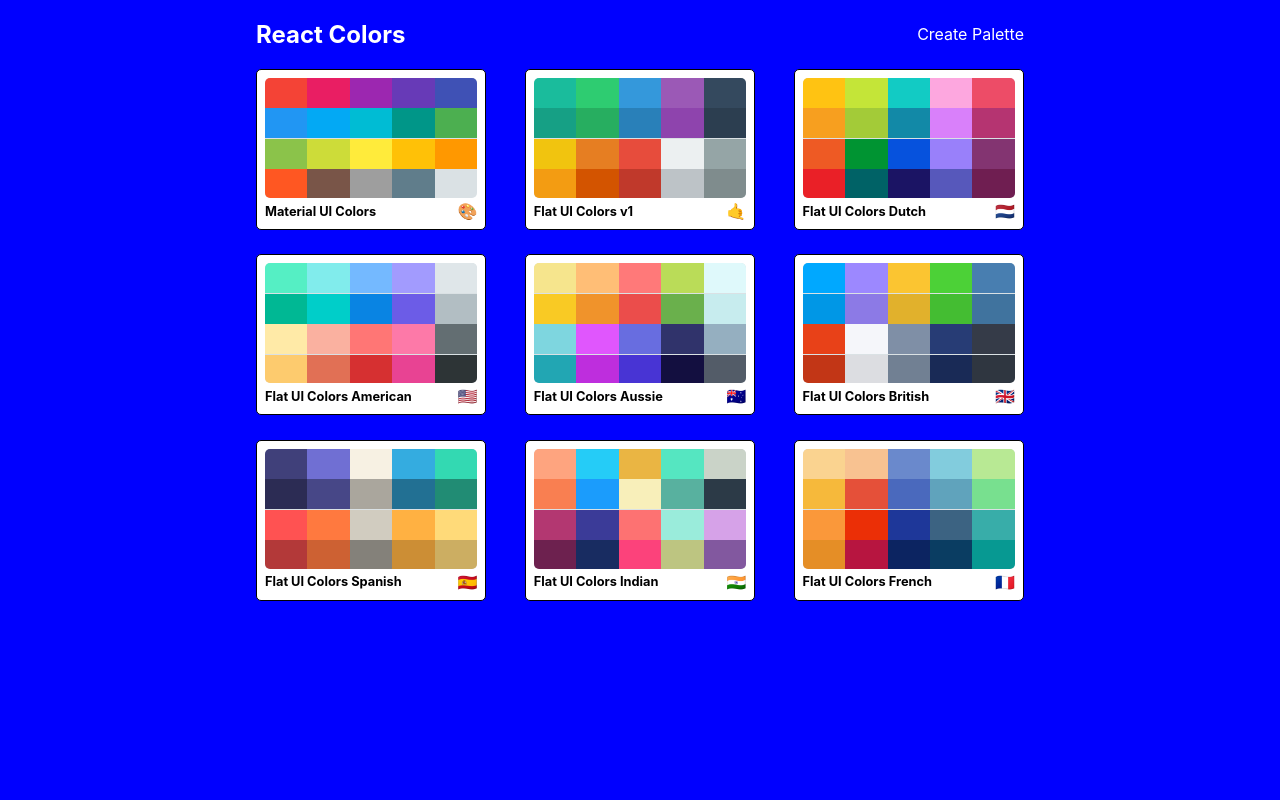
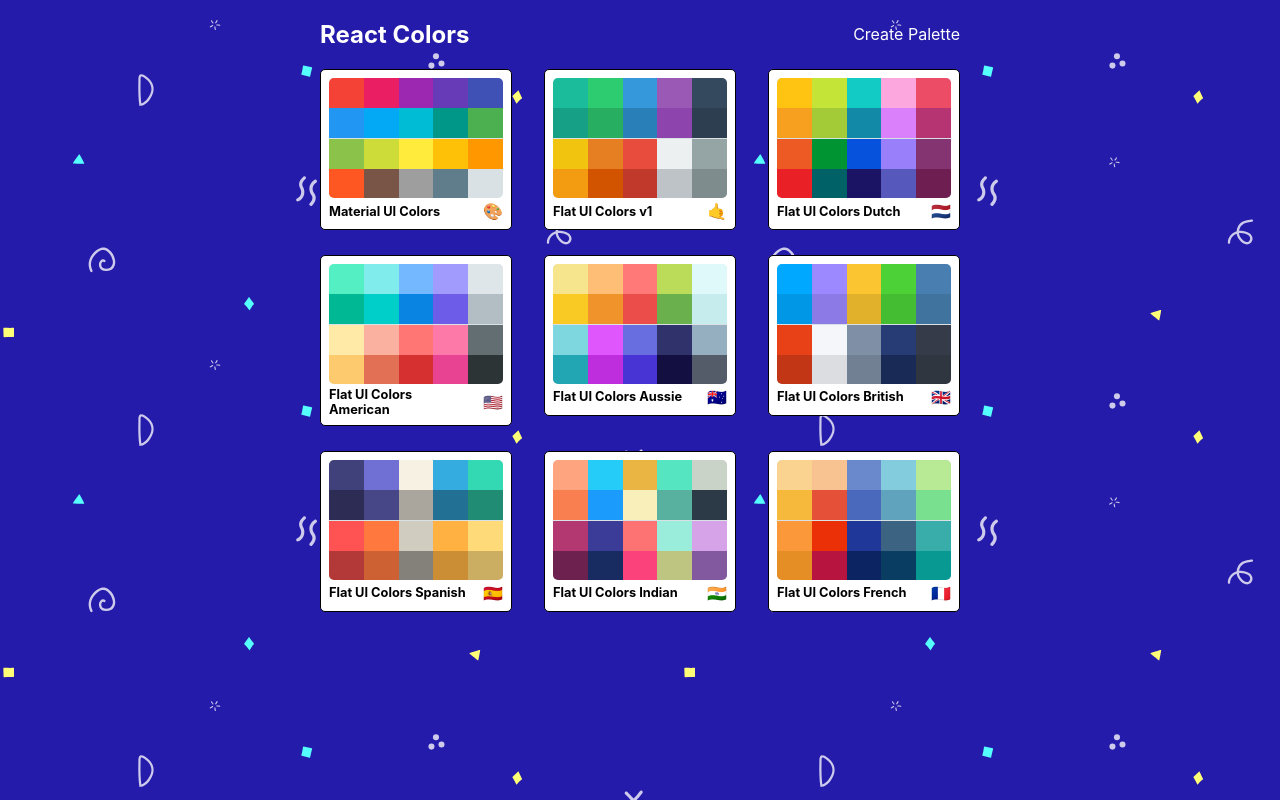
Before and after one commit to elciosato/react-colors-palette, a React (Create React App) app: page / in a window 1280 px wide. Built offline with nearby package versions, Linux system fonts and the light colour scheme.

Commit message:
Add bg svg to PaletteList

```diff
--- a/src/PaletteList.js
+++ b/src/PaletteList.js
@@ -1,6 +1,9 @@
 import { withStyles } from "@mui/styles";
 import MiniPalette from "./MiniPalette";
 import { Link } from "react-router-dom";
+import sizes from "./styles/sizes";
+import bg from "./bg.svg";
+
 const styles = {
   root: {
     backgroundColor: "blue",
@@ -8,13 +11,22 @@
     display: "flex",
     alignItems: "flex-start",
     justifyContent: "center",
+    /* background by SVGBackgrounds.com */
+    backgroundImage: `url(${bg})`,
+    overflow: "scroll",
+  },
+  heading: {
+    fontSize: "1.5rem",
   },
   container: {
-    width: "60%",
+    width: "50%",
     display: "flex",
     alignItems: "flex-start",
     flexDirection: "column",
     flexWrap: "wrap",
+    [sizes.down("lg")]: {
+      width: "60%",
+    },
   },
   nav: {
     display: "flex",
@@ -33,6 +45,12 @@
     display: "grid",
     gridTemplateColumns: "repeat(3, 30%)",
     gridGap: "5%",
+    [sizes.down("md")]: {
+      gridTemplateColumns: "repeat(2, 50%)",
+    },
+    [sizes.down("xs")]: {
+      gridTemplateColumns: "repeat(1, 100%)",
+    },
   },
 };
 function PaletteList(props) {
@@ -41,7 +59,7 @@
     <div className={classes.root}>
       <div className={classes.container}>
         <nav className={classes.nav}>
-          <h1>React Colors</h1>
+          <h1 className={classes.heading}>React Colors</h1>
           <Link to="/palette/new">Create Palette</Link>
         </nav>
         <div className={classes.palettes}>
```
Also changed, not shown: src/bg.svg (added).
